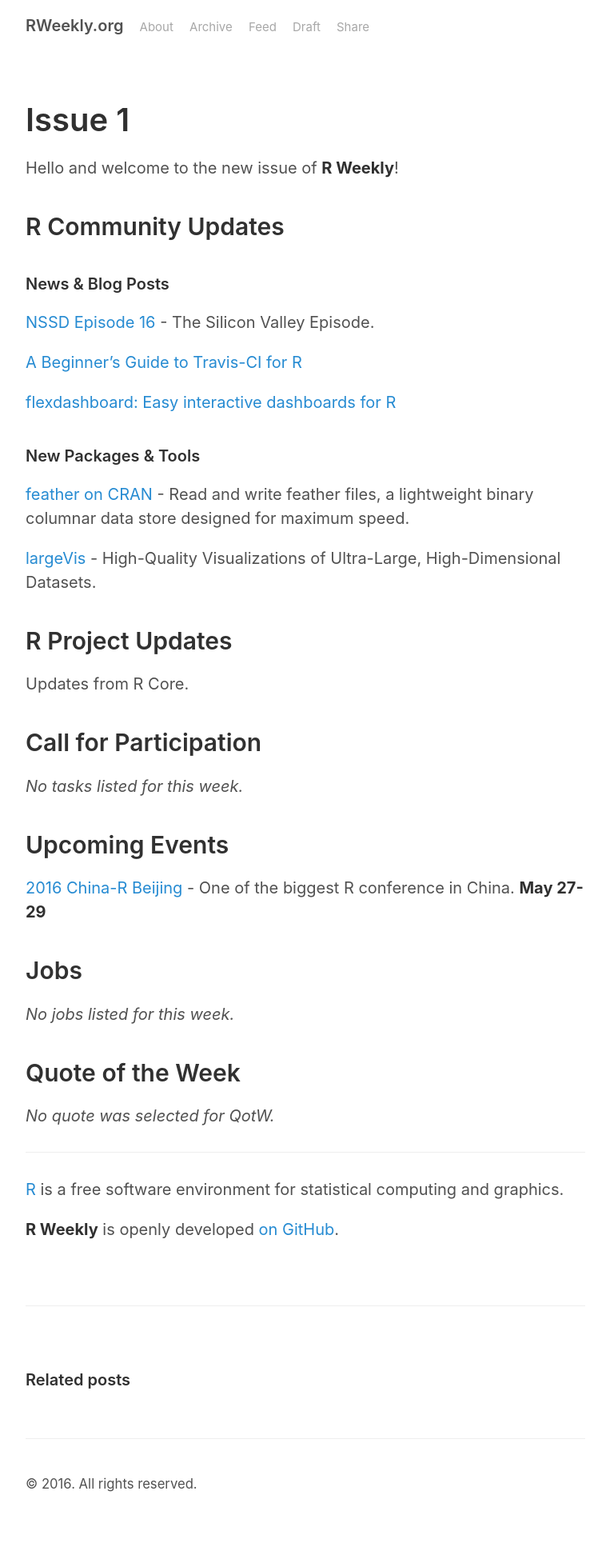
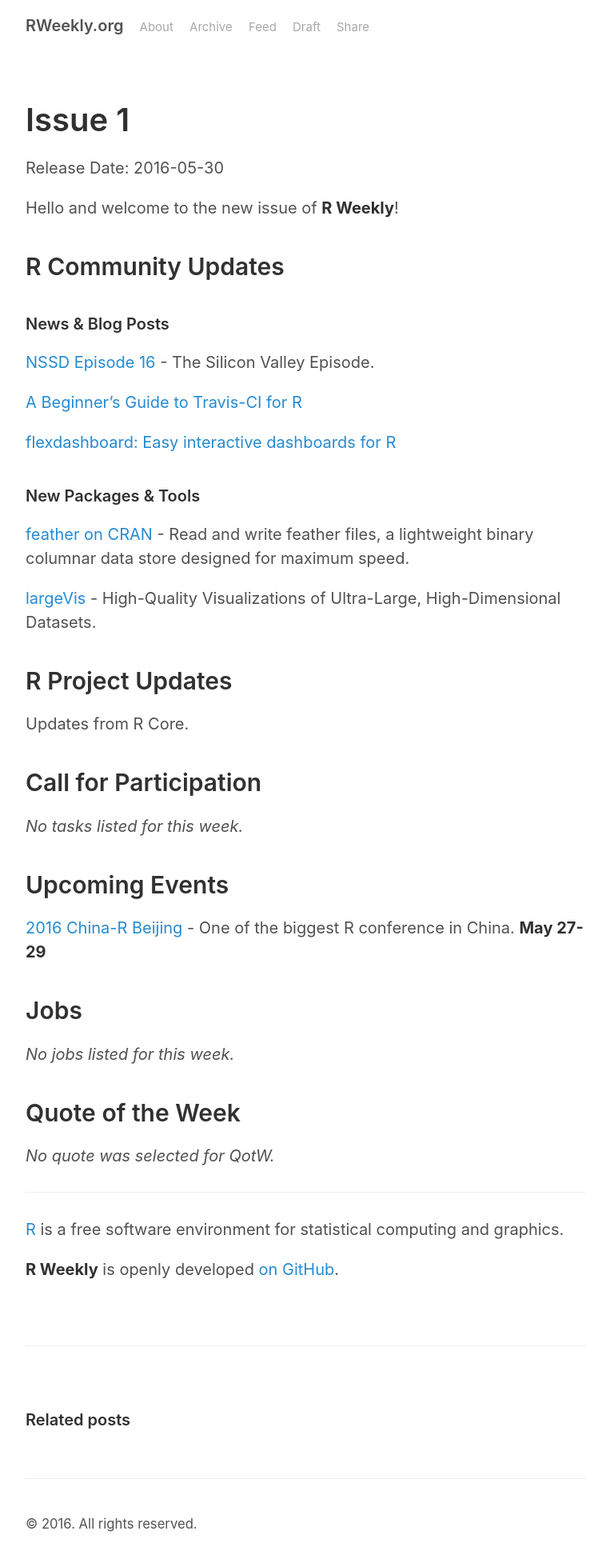
Before and after one commit to rweekly/rweekly.org, a Jekyll site: the page built from draft.md, in a window 1280 px wide. Shown: the whole page at 80% size, without its empty margins (258-1021 px from the left). Built offline with Jekyll 4.4.1, drawn with Linux system fonts in a browser that asks for light colours; before the commit the page ends 1909 px from its top, so only the background shows below that.

Commit message:
Add: release date

```diff
--- a/draft.md
+++ b/draft.md
@@ -2,6 +2,8 @@
 layout: draft
 title: Issue 1
 ---
+
+Release Date: 2016-05-30
 
 Hello and welcome to the new issue of **R Weekly**!
 
```
